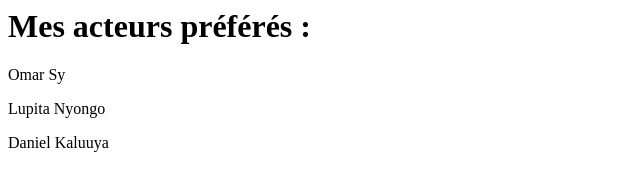
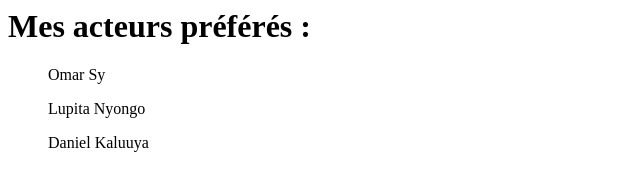
Before and after one commit to lsfani/lsfani.github.io, a plain HTML site: page index.html in a window 1280 px wide. Shown: the whole page, without its empty margins (0-640 px from the left). Drawn offline with Linux system fonts and the light colour scheme.

Commit message:
Update index.html

```diff
--- a/index.html
+++ b/index.html
@@ -3,12 +3,12 @@
   <body>
     <h1> Mes acteurs préférés : </h1>
     <p>
-      <lu>Omar Sy</lu></p>
+      <ul>Omar Sy</ul></p>
     <p>
-      <lu>Lupita Nyongo</lu>
+      <ul>Lupita Nyongo</ul>
     </p>
     <p>
-      <lu>Daniel Kaluuya</lu>
+      <ul>Daniel Kaluuya</ul>
     </p>
   </body>
 </html>
```
